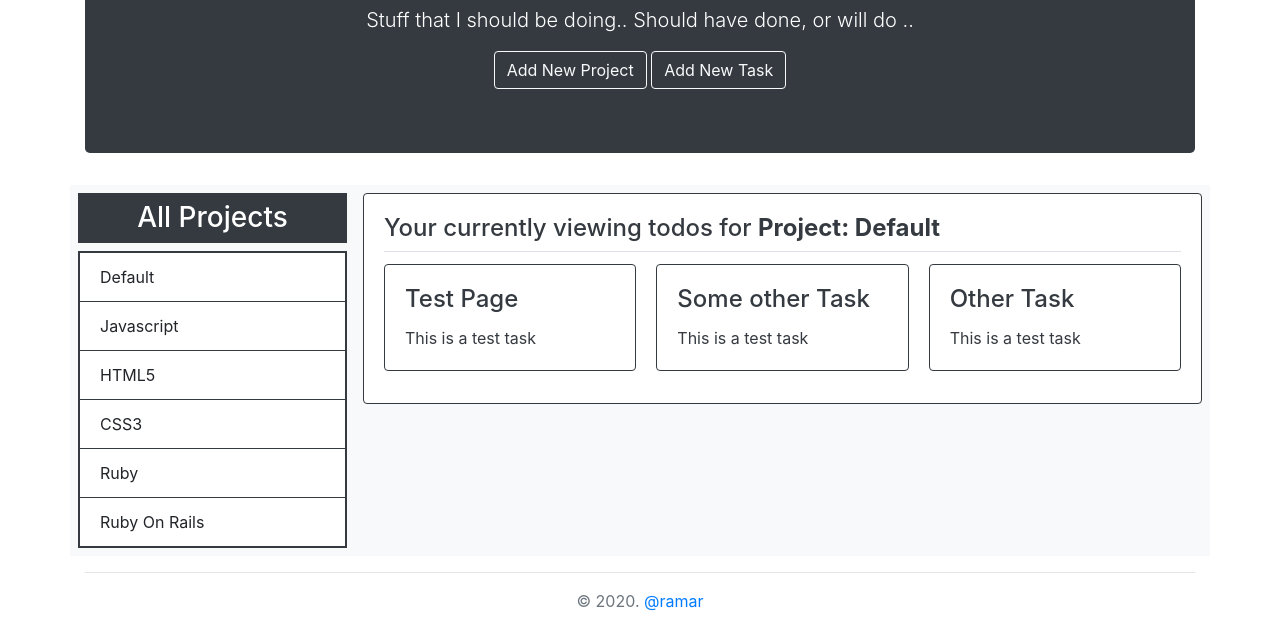
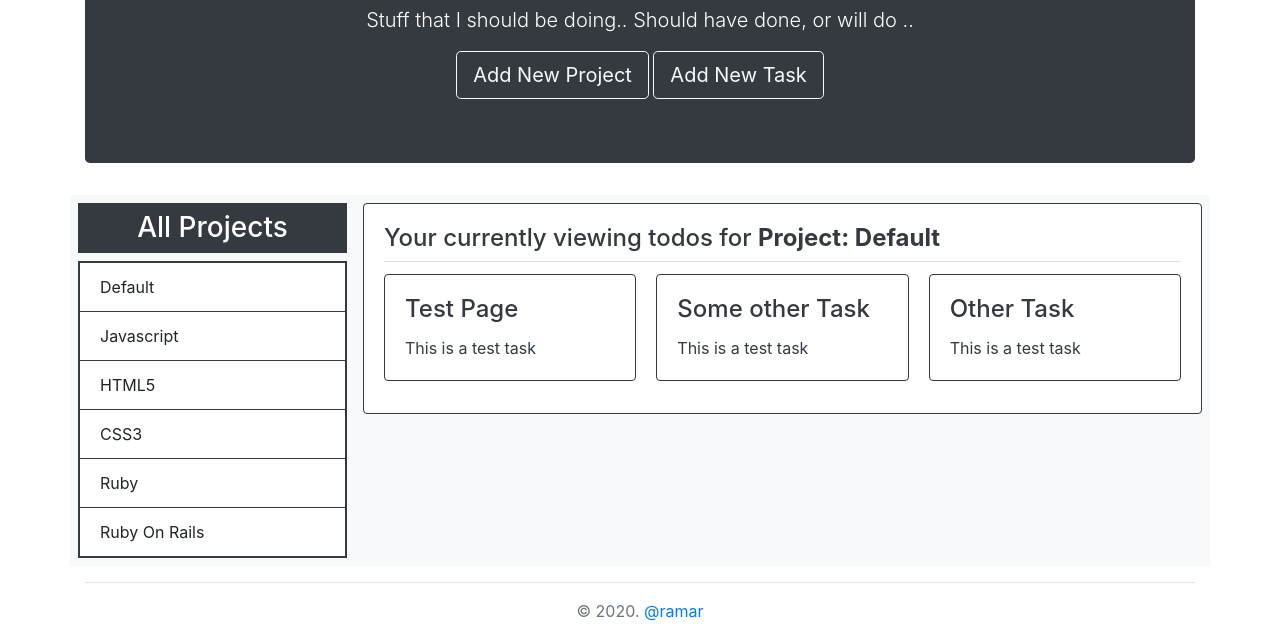
Before and after one commit to raheebwa/mv-todolist, a website built with webpack: page dist/index.html in a window 1280 px wide. Shown: the part 161-800 px from the top of the page. Built offline with nearby package versions, Linux system fonts and the light colour scheme.

Commit message:
fix: DOM Errors

```diff
--- a/dist/index.html
+++ b/dist/index.html
@@ -17,8 +17,8 @@
         <div class="jumbotron bg-dark text-white text-center">
           <h1 class="display-3">Ramar's Todolist</h1>
           <p class="lead">Stuff that I should be doing.. Should have done, or will do ..</p>
-          <button type="button" id="btn-add-project" class="btn btn-outline-light" btn-lg btn-block">Add New Project</button>
-          <button type="button" id="btn-add-task" class="btn btn-outline-light" btn-lg btn-block">Add New Task</button>
+          <button type="button" id="btn-add-project" class="btn btn-outline-light btn-lg">Add New Project</button>
+          <button type="button" id="btn-add-task" class="btn btn-outline-light btn-lg">Add New Task</button>
         </div>
       </header>
        <main>
@@ -26,7 +26,6 @@
           <div class="col-md-3 bg-light py-2 px-2" id="projects-row">
             <h3 class="bg-dark text-white text-center py-2">All Projects</h3>
             <div id="project-list">
-
             </div>
           </div>
           <div class="col-md-9  bg-light py-2 px-2" id="tasks-row">
```
